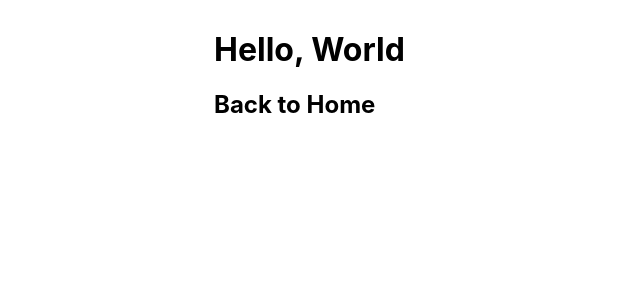
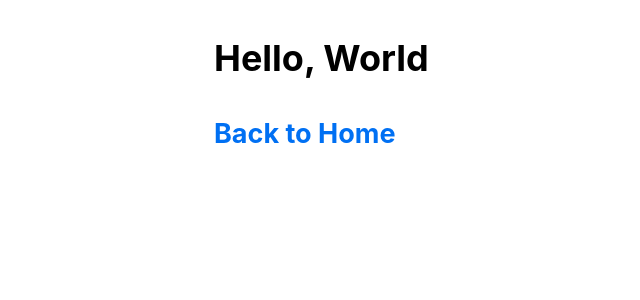
Before and after one commit to manattan/pra-next-app, a Next.js app: page /posts/first-post in a window 1280 px wide. Shown: the top 300 px of the page, without its empty margins (176-816 px from the left). Built offline with nearby package versions, Linux system fonts and the light colour scheme.

Commit message:
apply global css

```diff
--- a/components/Layout.js
+++ b/components/Layout.js
@@ -1,4 +1,4 @@
-import styles from "./main.module.css";
+import styles from "../styles/main.module.css";
 
 const Layout = ({children}) => {
   return <div className={styles.container}>{children}</div>;
--- a/styles/globals.css
+++ b/styles/globals.css
@@ -2,15 +2,26 @@
 body {
   padding: 0;
   margin: 0;
-  font-family: -apple-system, BlinkMacSystemFont, Segoe UI, Roboto, Oxygen,
-    Ubuntu, Cantarell, Fira Sans, Droid Sans, Helvetica Neue, sans-serif;
-}
-
-a {
-  color: inherit;
-  text-decoration: none;
+  font-family: -apple-system, BlinkMacSystemFont, Segoe UI, Roboto, Oxygen, Ubuntu,
+    Cantarell, Fira Sans, Droid Sans, Helvetica Neue, sans-serif;
+  line-height: 1.6;
+  font-size: 18px;
 }
 
 * {
   box-sizing: border-box;
 }
+
+a {
+  color: #0070f3;
+  text-decoration: none;
+}
+
+a:hover {
+  text-decoration: underline;
+}
+
+img {
+  max-width: 100%;
+  display: block;
+}
```
Also changed, not shown: styles/main.module.css (renamed from components/main.module.css).
